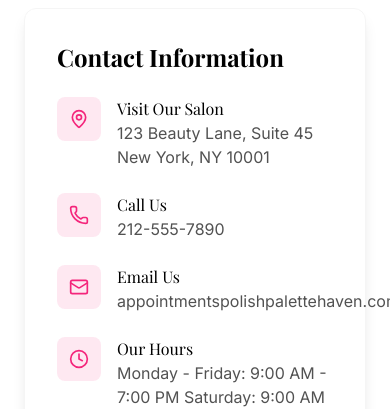
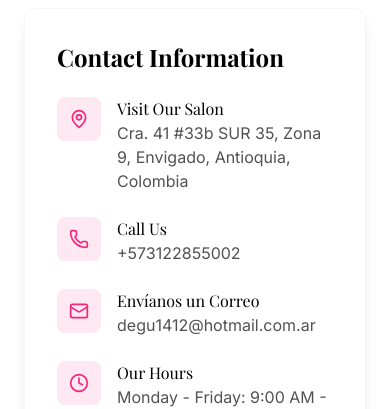
Before and after one commit to shaunthornburgh/dennys-gutierrez-nailspa, a Nuxt app: page / in a window 390 px wide. Shown: the part 10540-10949 px from the top of the page. Built offline with nearby package versions, Linux system fonts and the light colour scheme.

Commit message:
Resolve address, phone number and map

```diff
--- a/app.vue
+++ b/app.vue
@@ -515,7 +515,9 @@
                     </div>
                     <div>
                       <h4 class="font-medium font-playfair">{{ $t('contact.info.email_title') }}</h4>
-                      <p class="text-neutral-600 font-inter">{{ $t('contact.info.email') }}</p>
+                      <p class="text-neutral-600 font-inter">
+                        {{ $t('contact.info.email_user') + '@' + $t('contact.info.email_domain') }}
+                      </p>
                     </div>
                   </div>
                   <div class="contact-info">
@@ -532,7 +534,7 @@
                 </div>
                 <div class="rounded-lg overflow-hidden h-64 relative">
                   <iframe
-                    src="https://www.google.com/maps/embed?pb=!1m18!1m12!1m3!1d387193.30589520445!2d-74.25986630089809!3d40.697149422113014!2m3!1f0!2f0!3f0!3m2!1i1024!2i768!4f13.1!3m3!1m2!1s0x89c24fa5d33f083b%3A0xc80b8f06e177fe62!2sNew%20York%2C%20NY!5e0!3m2!1sen!2sus!4v1713385941021!5m2!1sen!2sus"
+                    src="https://www.google.com/maps/embed?pb=!1m18!1m12!1m3!1d3966.318078313318!2d-75.591956685185!3d6.171193395529!2m3!1f0!2f0!3f0!3m2!1i1024!2i768!4f13.1!3m3!1m2!1s0x8e46826a8f2b3b3d%3A0x6c6e5f5f5f5f5f5f!2sCra.%2041%20%2333b%20Sur%2035%2C%20Envigado%2C%20Antioquia%2C%20Colombia!5e0!3m2!1sen!2sus!4v1698765432100!5m2!1sen!2sus"
                     class="w-full h-full"
                     style="border: 0;"
                     allowfullscreen
@@ -602,7 +604,7 @@
                 <a href="tel:2125557890" class="hover:text-primary transition-colors duration-300">{{ $t('contact.info.phone') }}</a>
               </p>
               <p class="mb-3">
-                <a href="mailto:appointments@polishpalettehaven.com" class="hover:text-primary transition-colors duration-300">{{ $t('contact.info.email') }}</a>
+                <a :href="'mailto:' + $t('contact.info.email_user') + '@' + $t('contact.info.email_domain')" class="hover:text-primary transition-colors duration-300">{{ $t('contact.info.email_user') + '@' + $t('contact.info.email_domain') }}</a>
               </p>
             </address>
           </div>
@@ -645,6 +647,10 @@ const activeIndex = ref(0);
 const touchStart = ref(0);
 const touchEnd = ref(0);
 const timerRef = ref(null);
+
+useHead({
+  title: t('seo.title')
+});
 
 // --- Contact state ---
 const formData = ref({
--- a/i18n/locales/en.json
+++ b/i18n/locales/en.json
@@ -19,6 +19,10 @@
     "explore_services": "Explore Services",
     "book_appointment": "Book Appointment",
     "scroll_down": "Scroll Down"
+  },
+  "seo": {
+    "title": "Dennys Gutierrez Nailspa - Luxury Nail Services",
+    "description": "Experience luxury nail services crafted with precision and creativity at Dennys Gutierrez Nailspa."
   },
   "services": {
     "tagline": "Our Services",
@@ -141,11 +145,12 @@
     "info_title": "Contact Information",
     "info": {
       "visit_title": "Visit Our Salon",
-      "address": "123 Beauty Lane, Suite 45\nNew York, NY 10001",
+      "address": "Cra. 41 #33b SUR 35, Zona 9, Envigado, Antioquia, Colombia",
       "call_title": "Call Us",
-      "phone": "212-555-7890",
-      "email_title": "Email Us",
-      "email": "appointmentspolishpalettehaven.com",
+      "phone": "+573122855002",
+      "email_title": "Envíanos un Correo",
+      "email_user": "degu1412",
+      "email_domain": "hotmail.com.ar",
       "hours_title": "Our Hours",
       "hours": "Monday - Friday: 9:00 AM - 7:00 PM\nSaturday: 9:00 AM - 6:00 PM\nSunday: 10:00 AM - 4:00 PM",
       "map_title": "Salon Location"
--- a/nuxt.config.ts
+++ b/nuxt.config.ts
@@ -18,11 +18,29 @@ export default defineNuxtConfig({
   },
   i18n: {
     locales: [
-      { code: 'en', iso: 'en-US', file: 'en.json' },
-      { code: 'es', iso: 'es-ES', file: 'es.json' }
+      {
+        code: 'en',
+        iso: 'en-US',
+        file: 'en.json',
+        language: 'en-US',
+        name: 'English'
+      },
+      {
+        code: 'es',
+        iso: 'es-ES',
+        file: 'es.json' ,
+        language: 'es-ES',
+        name: 'Español'
+      }
     ],
     defaultLocale: 'en',
     lazy: true,
+    strategy: 'prefix_except_default', // Adds /en and /es prefixes, except for default 'en'
+    detectBrowserLanguage: {
+      useCookie: true,
+      cookieKey: 'i18n_redirected',
+      redirectOn: 'root' // Redirect only on root (/)
+    }
   },
   compatibilityDate: '2025-03-02'
 });
```
Also changed, not shown: i18n/locales/es.json (+8 -3 lines).
